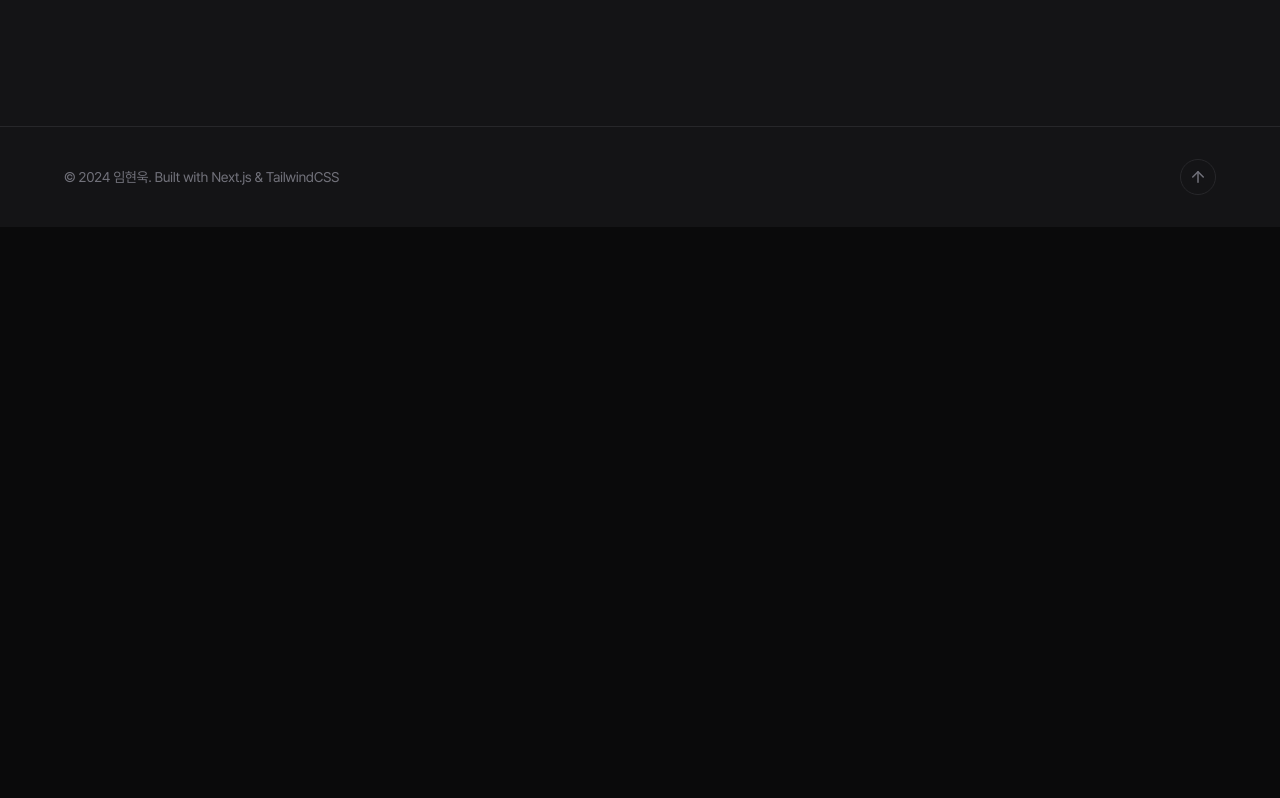
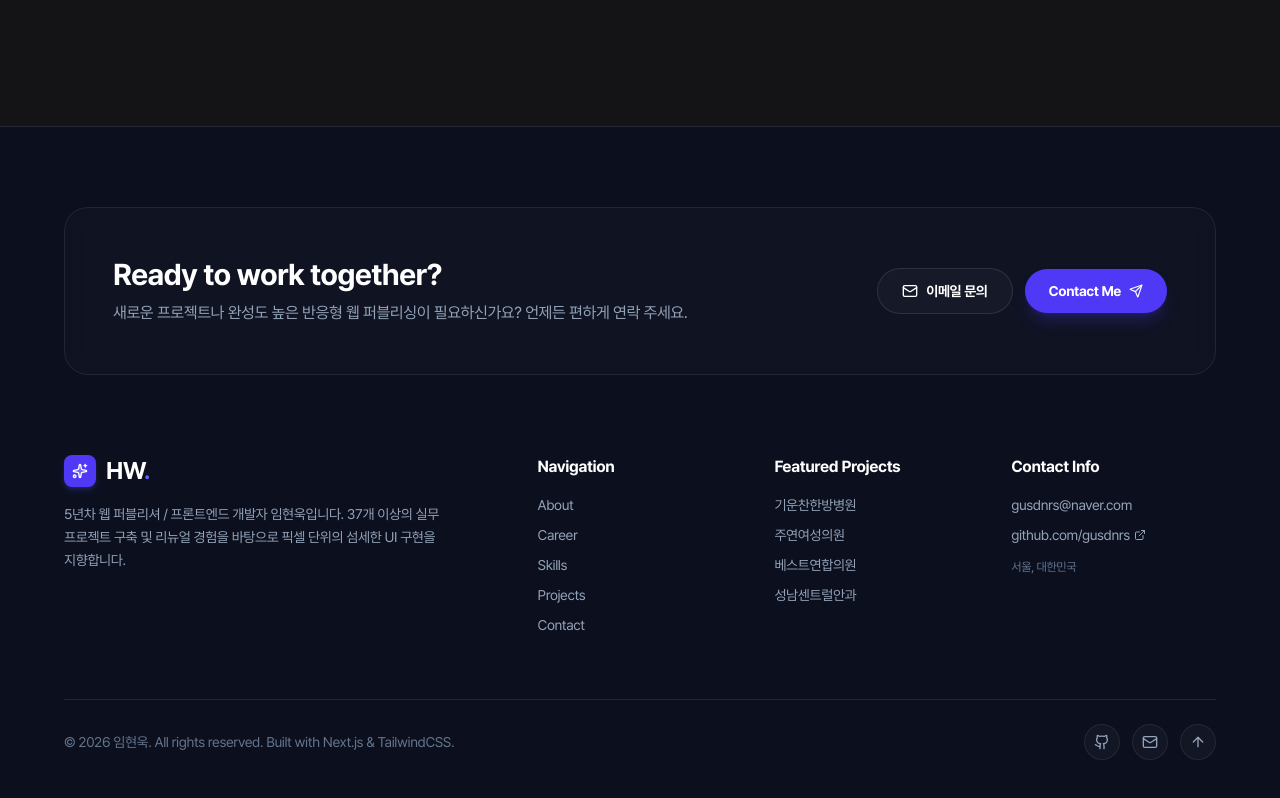
Before and after one commit to gusdnrs/portfolio, a Next.js app: page / in a window 1280 px wide. Shown: the part 9613-10411 px from the top of the page. Before the commit the page ends 9840 px from the top, so only its background shows below. Built offline with nearby package versions, Linux system fonts and the light colour scheme.

Commit message:
style: 새로운 푸터 레이아웃 반영 (상단 CTA 배너, 5컬럼 그리드, 소셜 아이콘 바)

```diff
--- a/src/components/layout/Footer.tsx
+++ b/src/components/layout/Footer.tsx
@@ -1,31 +1,162 @@
 'use client';
 
-import { ArrowUp } from 'lucide-react';
+import { useCallback } from 'react';
+import { ArrowUp, Github, Mail, Sparkles, Send, ExternalLink } from 'lucide-react';
 
 export default function Footer() {
+  const scrollTo = useCallback((id: string) => {
+    document.getElementById(id)?.scrollIntoView({ behavior: 'smooth' });
+  }, []);
+
   return (
-    <footer className="border-t border-border-primary
-      bg-bg-secondary">
-      <div className="section-container py-8 flex items-center
-        justify-between">
-        <p className="text-sm text-text-tertiary">
-          © 2024 임현욱.{' '}
-          <span className="hidden sm:inline">
-            Built with Next.js & TailwindCSS
-          </span>
-        </p>
-        <button
-          onClick={() =>
-            window.scrollTo({ top: 0, behavior: 'smooth' })
-          }
-          className="p-2 rounded-full border
-            border-border-primary hover:border-border-secondary
-            text-text-tertiary hover:text-text-primary
-            transition-all cursor-pointer"
-          aria-label="맨 위로 스크롤"
-        >
-          <ArrowUp size={18} />
-        </button>
+    <footer className="w-full bg-[#0B0F1E] border-t border-white/10 text-white pt-20 pb-12">
+      <div className="section-container space-y-16">
+        {/* ─── 1. 상단 CTA 배너 카드 (Ready to get started?) ─── */}
+        <div className="w-full p-8 md:p-12 rounded-[24px] bg-white/[0.02] border border-white/[0.08] backdrop-blur-[10px] flex flex-col lg:flex-row items-start lg:items-center justify-between gap-8">
+          <div className="max-w-2xl space-y-2">
+            <h3 className="text-2xl md:text-3xl font-bold font-heading text-white tracking-tight">
+              Ready to work together?
+            </h3>
+            <p className="text-[#94A3B8] text-sm md:text-base leading-relaxed">
+              새로운 프로젝트나 완성도 높은 반응형 웹 퍼블리싱이 필요하신가요?
+              언제든 편하게 연락 주세요.
+            </p>
+          </div>
+          <div className="flex flex-wrap items-center gap-3 shrink-0">
+            <a
+              href="mailto:gusdnrs@naver.com"
+              className="px-6 py-3 rounded-full bg-white/[0.03] hover:bg-white/[0.08] border border-white/[0.1] text-white text-sm font-semibold transition-all flex items-center gap-2"
+            >
+              <Mail size={16} />
+              <span>이메일 문의</span>
+            </a>
+            <button
+              onClick={() => scrollTo('contact')}
+              className="px-6 py-3 rounded-full bg-indigo-600 hover:bg-indigo-500 text-white text-sm font-semibold shadow-lg shadow-indigo-600/25 transition-all flex items-center gap-2 cursor-pointer"
+            >
+              <span>Contact Me</span>
+              <Send size={14} />
+            </button>
+          </div>
+        </div>
+
+        {/* ─── 2. 메인 푸터 링크 그리드 (Company / Product / Resources / Legal 스타일) ─── */}
+        <div className="grid grid-cols-1 md:grid-cols-2 lg:grid-cols-5 gap-10 lg:gap-8 pt-4">
+          {/* 브랜드 컬럼 (2열 차지) */}
+          <div className="lg:col-span-2 space-y-4">
+            <div className="flex items-center gap-2.5">
+              <div className="w-8 h-8 rounded-lg bg-indigo-600 flex items-center justify-center text-white shadow-md shadow-indigo-500/20">
+                <Sparkles size={16} className="fill-white/20" />
+              </div>
+              <span className="text-2xl font-extrabold text-white tracking-tight">
+                HW<span className="text-indigo-500">.</span>
+              </span>
+            </div>
+            <p className="text-[#94A3B8] text-sm leading-relaxed max-w-sm">
+              5년차 웹 퍼블리셔 / 프론트엔드 개발자 임현욱입니다.
+              37개 이상의 실무 프로젝트 구축 및 리뉴얼 경험을 바탕으로 픽셀 단위의 섬세한 UI 구현을 지향합니다.
+            </p>
+          </div>
+
+          {/* Navigation 컬럼 */}
+          <div className="space-y-4">
+            <h4 className="text-white text-base font-bold tracking-tight">Navigation</h4>
+            <ul className="space-y-2.5 text-sm text-[#94A3B8]">
+              {['about', 'career', 'skills', 'projects', 'contact'].map(id => (
+                <li key={id}>
+                  <button
+                    onClick={() => scrollTo(id)}
+                    className="hover:text-white transition-colors capitalize cursor-pointer"
+                  >
+                    {id}
+                  </button>
+                </li>
+              ))}
+            </ul>
+          </div>
+
+          {/* Major Projects 컬럼 */}
+          <div className="space-y-4">
+            <h4 className="text-white text-base font-bold tracking-tight">Featured Projects</h4>
+            <ul className="space-y-2.5 text-sm text-[#94A3B8]">
+              <li>
+                <button onClick={() => scrollTo('projects')} className="hover:text-white transition-colors cursor-pointer text-left">
+                  기운찬한방병원
+                </button>
+              </li>
+              <li>
+                <button onClick={() => scrollTo('projects')} className="hover:text-white transition-colors cursor-pointer text-left">
+                  주연여성의원
+                </button>
+              </li>
+              <li>
+                <button onClick={() => scrollTo('projects')} className="hover:text-white transition-colors cursor-pointer text-left">
+                  베스트연합의원
+                </button>
+              </li>
+              <li>
+                <button onClick={() => scrollTo('projects')} className="hover:text-white transition-colors cursor-pointer text-left">
+                  성남센트럴안과
+                </button>
+              </li>
+            </ul>
+          </div>
+
+          {/* Tech & Contact 컬럼 */}
+          <div className="space-y-4">
+            <h4 className="text-white text-base font-bold tracking-tight">Contact Info</h4>
+            <ul className="space-y-2.5 text-sm text-[#94A3B8]">
+              <li>
+                <a href="mailto:gusdnrs@naver.com" className="hover:text-white transition-colors block truncate">
+                  gusdnrs@naver.com
+                </a>
+              </li>
+              <li>
+                <a href="https://github.com/gusdnrs" target="_blank" rel="noopener noreferrer" className="hover:text-white transition-colors flex items-center gap-1">
+                  <span>github.com/gusdnrs</span>
+                  <ExternalLink size={12} />
+                </a>
+              </li>
+              <li className="text-xs text-slate-500 pt-1">
+                서울, 대한민국
+              </li>
+            </ul>
+          </div>
+        </div>
+
+        {/* ─── 3. 하단 구분선 & 카피라이트 & 소셜 ─── */}
+        <div className="space-y-6 pt-6 border-t border-white/10">
+          <div className="flex flex-col sm:flex-row items-center justify-between gap-4">
+            <p className="text-sm text-[#64748B]">
+              © 2026 임현욱. All rights reserved. Built with Next.js &amp; TailwindCSS.
+            </p>
+            <div className="flex items-center gap-3">
+              <a
+                href="https://github.com/gusdnrs"
+                target="_blank"
+                rel="noopener noreferrer"
+                className="w-9 h-9 rounded-full bg-white/[0.03] hover:bg-white/[0.1] border border-white/[0.08] hover:border-white/20 flex items-center justify-center text-[#94A3B8] hover:text-white transition-all"
+                aria-label="GitHub Profile"
+              >
+                <Github size={16} />
+              </a>
+              <a
+                href="mailto:gusdnrs@naver.com"
+                className="w-9 h-9 rounded-full bg-white/[0.03] hover:bg-white/[0.1] border border-white/[0.08] hover:border-white/20 flex items-center justify-center text-[#94A3B8] hover:text-white transition-all"
+                aria-label="Send Email"
+              >
+                <Mail size={16} />
+              </a>
+              <button
+                onClick={() => window.scrollTo({ top: 0, behavior: 'smooth' })}
+                className="w-9 h-9 rounded-full bg-white/[0.03] hover:bg-white/[0.1] border border-white/[0.08] hover:border-white/20 flex items-center justify-center text-[#94A3B8] hover:text-white transition-all cursor-pointer"
+                aria-label="Scroll to top"
+              >
+                <ArrowUp size={16} />
+              </button>
+            </div>
+          </div>
+        </div>
       </div>
     </footer>
   );
```
